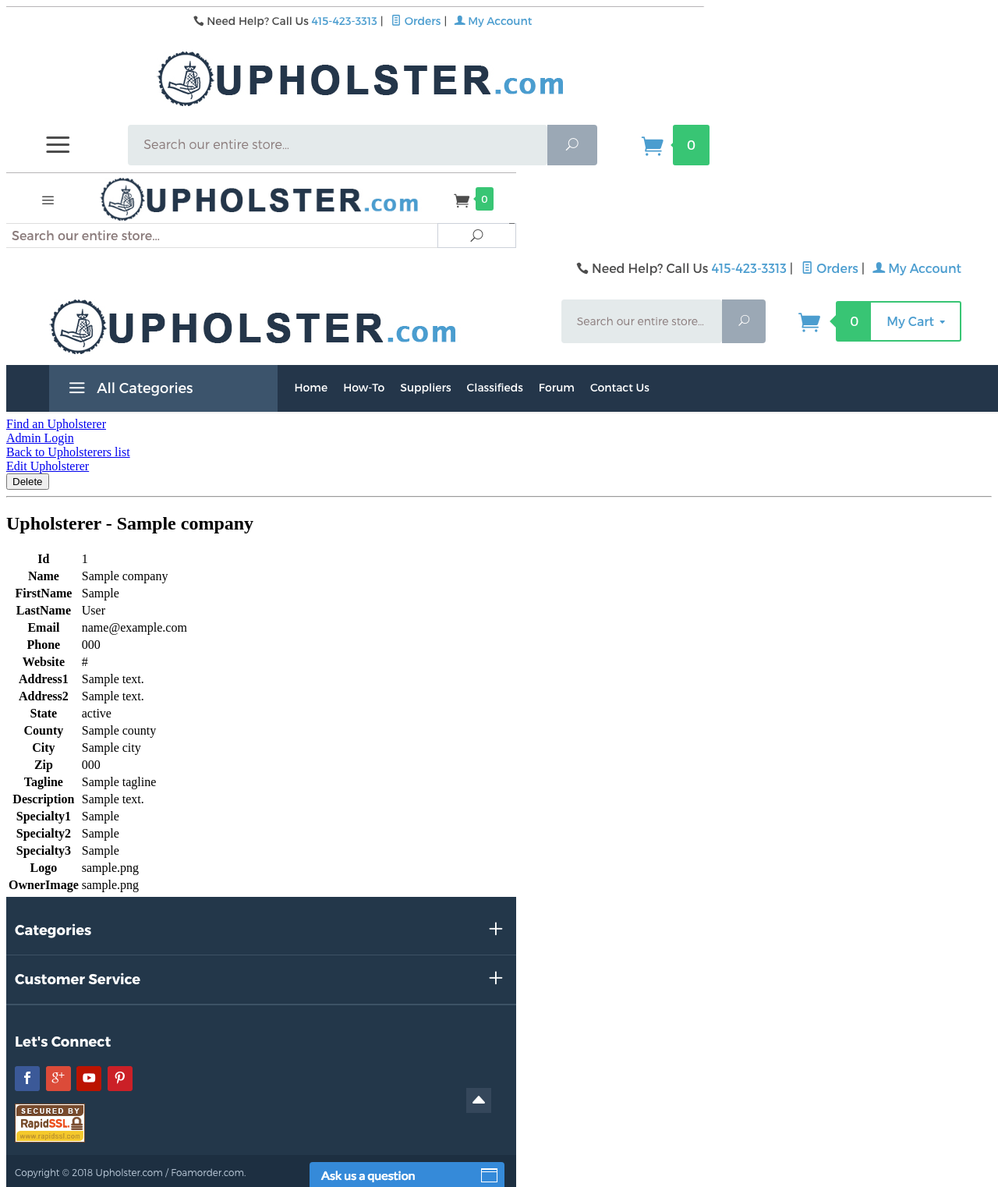
After one commit to fsunset/UpholsterMarketplace, a Symfony app: template templates/company/show.html.twig in a window 1280 px wide. The commit adds this page. Shown: the top 1522 px of the page at 78% size. Run offline with Twig, Linux system fonts and the light colour scheme; the template is opened without the code that fills it: most values are stand-ins (such as "Sample title", 1, 10 or a date in 2020); some libraries are stand-ins or nearby versions.

Commit message:
Company CRUD, Admin section updates, layout enhancements.

```diff
--- a/templates/admin/index.html.twig
+++ b/templates/admin/index.html.twig
@@ -11,6 +11,8 @@
 <div class="example-wrapper">
     <a href="{{ path('app_register') }}">Create New Admin</a>
     <br>
+    <a href="{{ path('company_index') }}">View Upholsterers</a>
+    <br>
     <a href="{{ path('app_logout') }}">Logout</a>
 
     <hr>
--- a/templates/base.html.twig
+++ b/templates/base.html.twig
@@ -21,8 +21,16 @@
                 <div class="cell text-right">
                     {% if app.request.get('_route') != "home" %}
                         <a href="{{ path('home') }}">Find an Upholsterer</a>
+                        <br>
+                    {% endif %}
+                    {% if is_granted('IS_AUTHENTICATED_FULLY') %}
+                        {% if app.request.get('_route') != "admin" %}
+                            <a href="{{ path('admin') }}">Admin Home</a>
+                        {% endif %}
                     {% else %}
-                        <a href="{{ path('app_login') }}">Admin Login</a>
+                        {% if app.request.get('_route') != "app_login" %}
+                            <a href="{{ path('app_login') }}">Admin Login</a>
+                        {% endif %}
                     {% endif %}
                 </div>
             </div>
--- /dev/null
+++ b/templates/company/_delete_form.html.twig
@@ -0,0 +1,5 @@
+<form method="post" action="{{ path('company_delete', {'id': company.id}) }}" onsubmit="return confirm('Are you sure you want to delete this item?');">
+    <input type="hidden" name="_method" value="DELETE">
+    <input type="hidden" name="_token" value="{{ csrf_token('delete' ~ company.id) }}">
+    <button class="btn">Delete</button>
+</form>
--- /dev/null
+++ b/templates/company/_form.html.twig
@@ -0,0 +1,4 @@
+{{ form_start(form) }}
+    {{ form_widget(form) }}
+    <button class="btn">{{ button_label|default('Save') }}</button>
+{{ form_end(form) }}
--- /dev/null
+++ b/templates/company/show.html.twig
@@ -0,0 +1,105 @@
+{% extends 'base.html.twig' %}
+
+{% block title %}Upholsterer - {{ company.name }}{% endblock %}
+
+{% block body %}
+    <article class="grid-container">
+        <div class="grid-x top-margin-2em">
+            <div class="cell">
+                <a href="{{ path('company_index') }}">Back to Upholsterers list</a>
+                <br>
+                <a href="{{ path('company_edit', {'id': company.id}) }}">Edit Upholsterer</a>
+                <br>
+                {{ include('company/_delete_form.html.twig') }}
+
+                <hr>
+                <h1>Upholsterer - {{ company.name }}</h1>
+
+                <table class="table">
+                    <tbody>
+                        <tr>
+                            <th>Id</th>
+                            <td>{{ company.id }}</td>
+                        </tr>
+                        <tr>
+                            <th>Name</th>
+                            <td>{{ company.name }}</td>
+                        </tr>
+                        <tr>
+                            <th>FirstName</th>
+                            <td>{{ company.firstName }}</td>
+                        </tr>
+                        <tr>
+                            <th>LastName</th>
+                            <td>{{ company.lastName }}</td>
+                        </tr>
+                        <tr>
+                            <th>Email</th>
+                            <td>{{ company.email }}</td>
+                        </tr>
+                        <tr>
+                            <th>Phone</th>
+                            <td>{{ company.phone }}</td>
+                        </tr>
+                        <tr>
+                            <th>Website</th>
+                            <td>{{ company.website }}</td>
+                        </tr>
+                        <tr>
+                            <th>Address1</th>
+                            <td>{{ company.address1 }}</td>
+                        </tr>
+                        <tr>
+                            <th>Address2</th>
+                            <td>{{ company.address2 }}</td>
+                        </tr>
+                        <tr>
+                            <th>State</th>
+                            <td>{{ company.state }}</td>
+                        </tr>
+                        <tr>
+                            <th>County</th>
+                            <td>{{ company.county }}</td>
+                        </tr>
+                        <tr>
+                            <th>City</th>
+                            <td>{{ company.city }}</td>
+                        </tr>
+                        <tr>
+                            <th>Zip</th>
+                            <td>{{ company.zip }}</td>
+                        </tr>
+                        <tr>
+                            <th>Tagline</th>
+                            <td>{{ company.tagline }}</td>
+                        </tr>
+                        <tr>
+                            <th>Description</th>
+                            <td>{{ company.description }}</td>
+                        </tr>
+                        <tr>
+                            <th>Specialty1</th>
+                            <td>{{ company.specialty1 }}</td>
+                        </tr>
+                        <tr>
+                            <th>Specialty2</th>
+                            <td>{{ company.specialty2 }}</td>
+                        </tr>
+                        <tr>
+                            <th>Specialty3</th>
+                            <td>{{ company.specialty3 }}</td>
+                        </tr>
+                        <tr>
+                            <th>Logo</th>
+                            <td>{{ company.logo }}</td>
+                        </tr>
+                        <tr>
+                            <th>OwnerImage</th>
+                            <td>{{ company.ownerImage }}</td>
+                        </tr>
+                    </tbody>
+                </table>
+            </div>
+        </div>
+    </article>
+{% endblock %}
--- a/templates/registration/register.html.twig
+++ b/templates/registration/register.html.twig
@@ -3,6 +3,9 @@
 {% block title %}Register{% endblock %}
 
 {% block body %}
+	<article class="grid-container">
+	    <div class="grid-x top-margin-2em">
+	        <div class="cell">
 	        	<h1>Register</h1>
 
 	        	{{ form_start(registrationForm) }}
@@ -11,4 +14,7 @@
 
 	        	    <button class="btn">Register</button>
 	        	{{ form_end(registrationForm) }}
+	        </div>
+	    </div>
+	</article>
 {% endblock %}
--- a/templates/security/login.html.twig
+++ b/templates/security/login.html.twig
@@ -3,6 +3,9 @@
 {% block title %}Log in{% endblock %}
 
 {% block body %}
+    <article class="grid-container">
+        <div class="grid-x top-margin-2em">
+            <div class="cell">
                 <form method="post">
                     {% if error %}
                         <div class="alert alert-danger">{{ error.messageKey|trans(error.messageData, 'security') }}</div>
@@ -22,4 +25,7 @@
                         Sign in
                     </button>
                 </form>
+            </div>
+        </div>
+    </article>
 {% endblock %}
```
Also changed, not shown: src/Controller/CompanyController.php (added, +96 -0 lines), src/Form/CompanyType.php (added, +43 -0 lines), templates/company/edit.html.twig (added, +20 -0 lines), templates/company/index.html.twig (added, +94 -0 lines), templates/company/new.html.twig (added, +18 -0 lines). Lines whose indentation alone changed are shown as unchanged.
